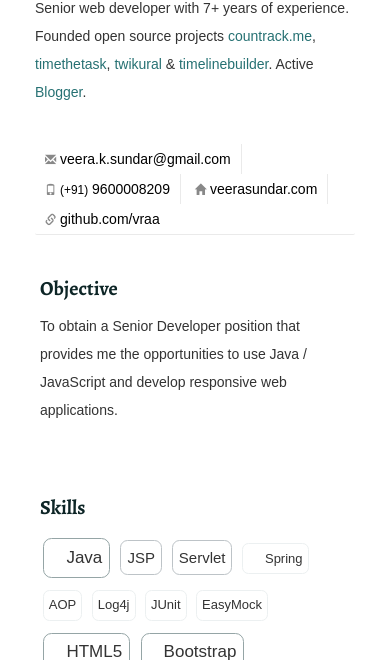
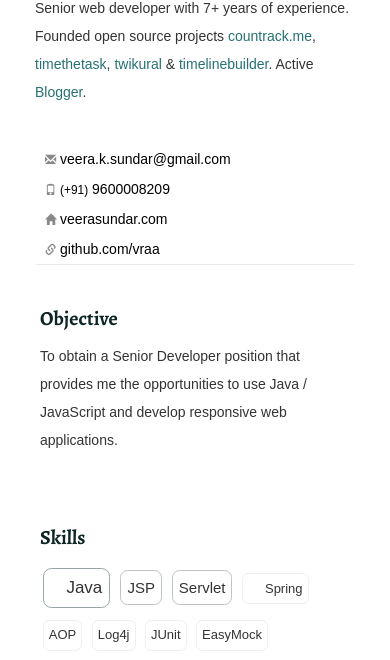
Before and after one commit to vraa/resume, a plain HTML site: page index.html in a window 390 px wide. Shown: the part 146-806 px from the top of the page. Drawn offline with nearby package versions, Linux system fonts and the light colour scheme; some icons are missing; a web font is replaced by a local one.

Commit message:
Show contact list in individual lines on phone screens.

```diff
--- a/css/resume.css
+++ b/css/resume.css
@@ -425,11 +425,16 @@ nav.navbar{
 		margin-right: 0;
 	}
 
+	.contact ul li{
+		display: block;
+		text-align: left;
+		border-right: none;
+	}
+
 }
 
 /* Tablet */
 @media (min-width: 768px){
-
 }
 
 /* Desktop */
```
